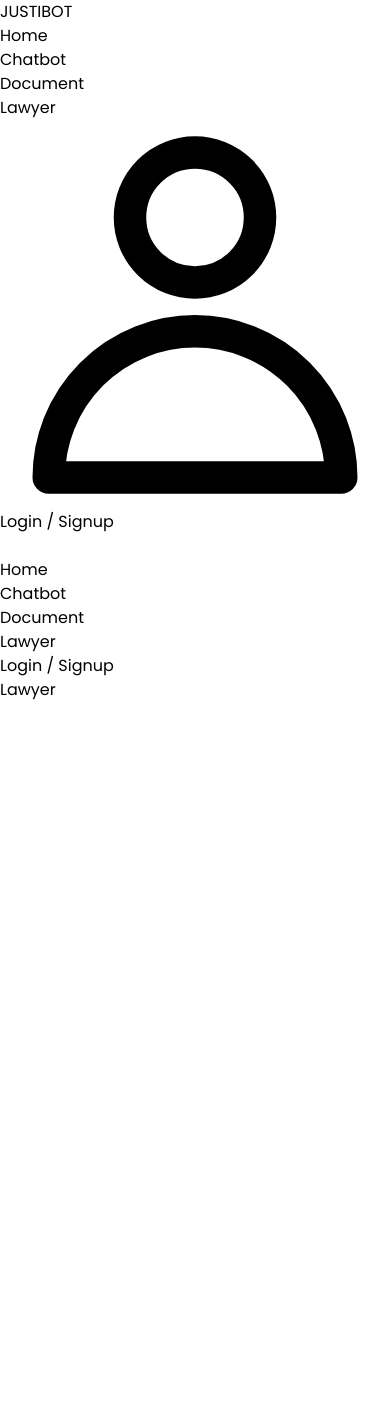
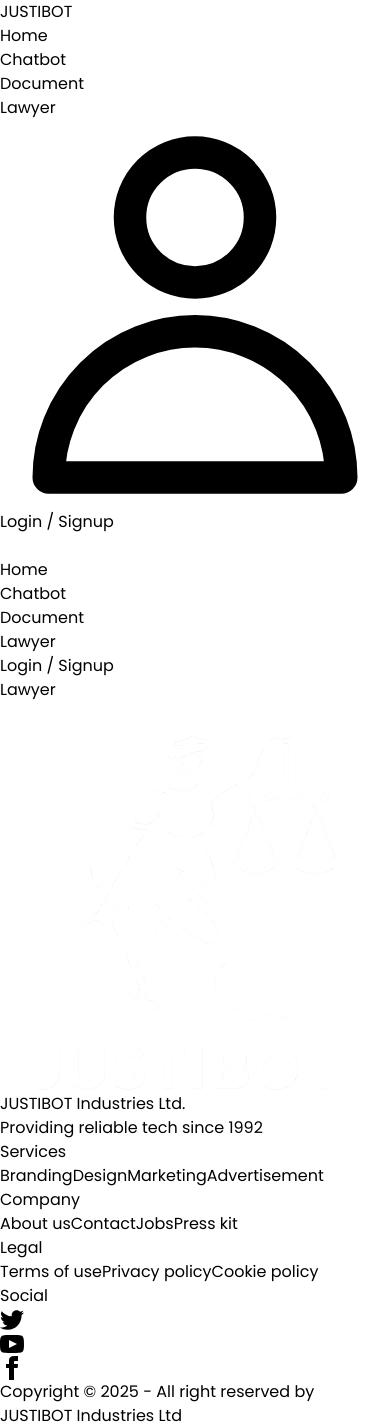
Before and after one commit to adibsya/Project-Justibot, a React (Vite) app in the folder frontend/: page /lawyer in a window 390 px wide. Before the commit the page ends 844 px from the top, so only its background shows below. Built offline with nearby package versions, Linux system fonts and the light colour scheme.

Commit message:
create footer, update feature and tagline

```diff
--- a/frontend/src/App.jsx
+++ b/frontend/src/App.jsx
@@ -3,8 +3,9 @@
 import Home from './pages/Home'
 import Document from './pages/Document'
 import Chatbot from './pages/Chatbot'
+import Lawyer from './pages/Lawyer'
 import Header from './components/Header'
-import Lawyer from './pages/Lawyer'
+import Footer from './components/Footer'
 
 
 const App = () => {
@@ -17,6 +18,7 @@
         <Route path='/chatbot' element={<Chatbot/>} />
         <Route path='/lawyer' element={<Lawyer/>}/>
       </Routes>
+      <Footer/>
     </div>
   )
 }
--- /dev/null
+++ b/frontend/src/components/Footer.jsx
@@ -0,0 +1,84 @@
+import React from 'react'
+import { assets } from '../assets/assets'
+
+const Footer = () => {
+  return (
+    <div>
+        <footer className="footer sm:footer-horizontal bg-secondary text-base-content p-10 ">
+        <aside>
+            <a href="#" className='w-24'><img src={assets.logo} alt="logo justibot" /></a>
+            <p>
+            JUSTIBOT Industries Ltd.
+            <br />
+            Providing reliable tech since 1992
+            </p>
+        </aside>
+        <nav>
+            <h6 className="footer-title">Services</h6>
+            <a className="link link-hover">Branding</a>
+            <a className="link link-hover">Design</a>
+            <a className="link link-hover">Marketing</a>
+            <a className="link link-hover">Advertisement</a>
+        </nav>
+        <nav>
+            <h6 className="footer-title">Company</h6>
+            <a className="link link-hover">About us</a>
+            <a className="link link-hover">Contact</a>
+            <a className="link link-hover">Jobs</a>
+            <a className="link link-hover">Press kit</a>
+        </nav>
+        <nav>
+            <h6 className="footer-title">Legal</h6>
+            <a className="link link-hover">Terms of use</a>
+            <a className="link link-hover">Privacy policy</a>
+            <a className="link link-hover">Cookie policy</a>
+        </nav>
+        <nav>
+            <h6 className="footer-title">Social</h6>
+            <div className="grid grid-flow-col gap-4">
+                <a>
+                    <svg
+                    xmlns="http://www.w3.org/2000/svg"
+                    width="24"
+                    height="24"
+                    viewBox="0 0 24 24"
+                    classclassName="fill-current">
+                    <path
+                        d="M24 4.557c-.883.392-1.832.656-2.828.775 1.017-.609 1.798-1.574 2.165-2.724-.951.564-2.005.974-3.127 1.195-.897-.957-2.178-1.555-3.594-1.555-3.179 0-5.515 2.966-4.797 6.045-4.091-.205-7.719-2.165-10.148-5.144-1.29 2.213-.669 5.108 1.523 6.574-.806-.026-1.566-.247-2.229-.616-.054 2.281 1.581 4.415 3.949 4.89-.693.188-1.452.232-2.224.084.626 1.956 2.444 3.379 4.6 3.419-2.07 1.623-4.678 2.348-7.29 2.04 2.179 1.397 4.768 2.212 7.548 2.212 9.142 0 14.307-7.721 13.995-14.646.962-.695 1.797-1.562 2.457-2.549z"></path>
+                    </svg>
+                </a>
+                <a>
+                    <svg
+                    xmlns="http://www.w3.org/2000/svg"
+                    width="24"
+                    height="24"
+                    viewBox="0 0 24 24"
+                    classclassName="fill-current">
+                    <path
+                        d="M19.615 3.184c-3.604-.246-11.631-.245-15.23 0-3.897.266-4.356 2.62-4.385 8.816.029 6.185.484 8.549 4.385 8.816 3.6.245 11.626.246 15.23 0 3.897-.266 4.356-2.62 4.385-8.816-.029-6.185-.484-8.549-4.385-8.816zm-10.615 12.816v-8l8 3.993-8 4.007z"></path>
+                    </svg>
+                </a>
+                <a>
+                    <svg
+                    xmlns="http://www.w3.org/2000/svg"
+                    width="24"
+                    height="24"
+                    viewBox="0 0 24 24"
+                    classclassName="fill-current">
+                    <path
+                        d="M9 8h-3v4h3v12h5v-12h3.642l.358-4h-4v-1.667c0-.955.192-1.333 1.115-1.333h2.885v-5h-3.808c-3.596 0-5.192 1.583-5.192 4.615v3.385z"></path>
+                    </svg>
+                </a>
+            </div>
+        </nav>
+        </footer>
+        <footer className="footer sm:footer-horizontal footer-center bg-base-300 text-base-content p-4">
+            <aside>
+                <p>Copyright © {new Date().getFullYear()} - All right reserved by JUSTIBOT Industries Ltd</p>
+            </aside>
+        </footer>
+    </div>
+  )
+}
+
+export default Footer
--- a/frontend/src/components/Header.jsx
+++ b/frontend/src/components/Header.jsx
@@ -66,7 +66,7 @@
                 to="/"
                 onClick={toggleMenu}
                 className={({ isActive }) =>
-                  `block px-4 py-2 text-onPrimary transition duration-300 ease-in-out hover:text-gray-300
+                  `block px-4 py-2 text-onSurface transition duration-300 ease-in-out hover:text-gray-300
                   ${isActive ? 'bg-primary rounded-lg' : ''}`
                 }
               >
@@ -78,7 +78,7 @@
                 to="/chatbot"
                 onClick={toggleMenu}
                 className={({ isActive }) =>
-                  `block px-4 py-2 text-onPrimary transition duration-300 ease-in-out hover:text-gray-300
+                  `block px-4 py-2 text-onSurface transition duration-300 ease-in-out hover:text-gray-300
                   ${isActive ? 'bg-primary rounded-lg' : ''}`
                 }
               >
@@ -90,7 +90,7 @@
                 to="/document"
                 onClick={toggleMenu}
                 className={({ isActive }) =>
-                  `block px-4 py-2 text-onPrimary transition duration-300 ease-in-out hover:text-gray-300
+                  `block px-4 py-2 text-onSurface transition duration-300 ease-in-out hover:text-gray-300
                   ${isActive ? 'bg-primary rounded-lg' : ''}`
                 }
               >
@@ -102,7 +102,7 @@
                 to="/lawyer"
                 onClick={toggleMenu}
                 className={({ isActive }) =>
-                  `block px-4 py-2 text-onPrimary transition duration-300 ease-in-out hover:text-gray-300
+                  `block px-4 py-2 text-onSurface transition duration-300 ease-in-out hover:text-gray-300
                   ${isActive ? 'bg-primary rounded-lg' : ''}`
                 }
               >
@@ -113,7 +113,7 @@
               <Link
                 to='/login'
                 onClick={toggleMenu}
-                className='block px-4 py-2 text-onPrimary transition duration-300 ease-in-out hover:text-gray-300'
+                className='block px-4 py-2 text-onSurface transition duration-300 ease-in-out hover:text-gray-300'
               >
                 Login / Signup
               </Link>
--- a/frontend/src/components/Features.jsx
+++ b/frontend/src/components/Home/Features.jsx
@@ -1,13 +1,13 @@
 import React from 'react'
 import { Button } from "flowbite-react"
 import { Link } from 'react-router-dom'
-import { assets } from '../assets/assets'
+import { assets } from '../../assets/assets'
 
 const Features = () => {
   return (
     <div className="flex flex-col items-center mx-auto py-60 bg-onPrimary">
       <h2 className="text-3xl font-bold mb-10 text-onSurface">Features</h2>
-      <div className="grid grid-cols-1 sm:grid-cols-2 lg:grid-cols-3 gap-5">
+      <div className="grid grid-cols-1 sm:grid-cols-2 lg:grid-cols-3 gap-14">
         <div className="max-w-xs py-5 px-10 bg-surface shadow-lg">
           <img src={assets.feature_chatbot} alt="chatbot" className='w-[45px] mb-4' />
           <h5 className="text-lg font-bold tracking-tight text-onSurface mb-2">
--- a/frontend/src/components/Tagline.jsx
+++ b/frontend/src/components/Home/Tagline.jsx
@@ -1,7 +1,6 @@
 import React, { useEffect } from 'react'
 import { motion, useMotionTemplate, useMotionValue, animate } from "framer-motion"
-import { FiArrowRight } from "react-icons/fi"
-import { Link } from 'react-router-dom'
+
 
 const GRADIENT_COLORS = ["#D9CEC5", "#E0D6CC", "#E8DFD6", "#F0E8E0"]
 
--- a/frontend/src/index.css
+++ b/frontend/src/index.css
@@ -76,3 +76,7 @@
   -ms-overflow-style: none;  /* IE and Edge */
   scrollbar-width: none;  /* Firefox */
 }
+
+a.footer{
+  color: black;
+}
--- a/frontend/src/pages/Home.jsx
+++ b/frontend/src/pages/Home.jsx
@@ -1,7 +1,7 @@
 import React from 'react'
-import Hero from '../components/Hero'
-import Features from '../components/Features'
-import Tagline from '../components/Tagline'
+import Hero from '../components/Home/Hero'
+import Features from '../components/Home/Features'
+import Tagline from '../components/Home/Tagline'
 
 const Home = () => {
   return (
```
Also changed, not shown: frontend/src/components/Home/Hero.jsx (renamed from frontend/src/components/Hero.jsx).
